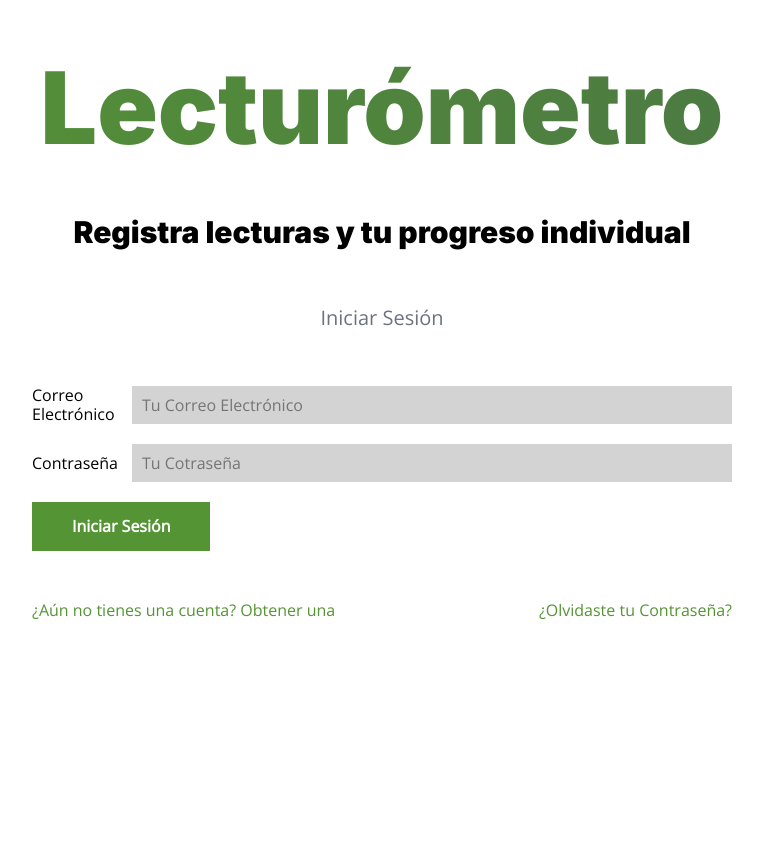
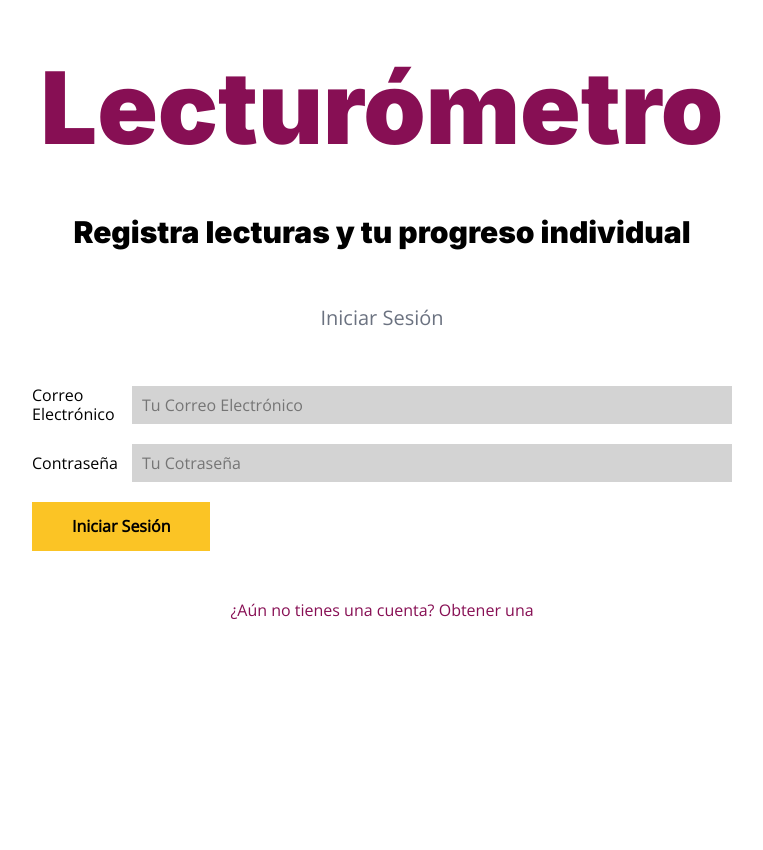
Before and after one commit to ByMarquez/Lecturometro, a PHP site: page / in a window 1280 px wide. Shown: the whole page, without its empty margins (258-1021 px from the left). Run offline with PHP 8.4, Linux system fonts and the light colour scheme; data that the repository does not hold is empty.

Commit message:
Validacion y Colores

```diff
--- a/classes/Email.php
+++ b/classes/Email.php
@@ -25,7 +25,7 @@ class Email{
         $phpmailer->Username = $_ENV["EMAIL_USER"];
         $phpmailer->Password = $_ENV["EMAIL_PASSWORD"];
 
-        $phpmailer->setFrom('jesusmarqueztrejo21@gmail.com');
+        $phpmailer->setFrom($_ENV["EMAIL_USER"]);
         $phpmailer->addAddress($this->email);
         $phpmailer->Subject = 'Reestablece tu contraseña';
 
--- a/controllers/dashboardController.php
+++ b/controllers/dashboardController.php
@@ -29,7 +29,7 @@ class dashboardController extends ActiveRecord
         if (!is_numeric($paginaActual)) {
             header("location: /dashboard");
         }
-        $librosPorPagina = 6;
+        $librosPorPagina = 3;
         $comienzo = ($paginaActual - 1) * $librosPorPagina;
 
         $libros = Libro::startBy_page("1", "1", $comienzo, $librosPorPagina);
@@ -303,7 +303,6 @@ class dashboardController extends ActiveRecord
                             //hacer la actualizacion dejando la imagen
                             if ($consulta != $libro) {
                                 if (isset($libro->id)) {
-                                    debuguear($libro);
                                     $resultado = $libro->guardar();
                                     if ($resultado) {
                                         //dar una alerta
--- a/models/ActiveRecord.php
+++ b/models/ActiveRecord.php
@@ -131,9 +131,6 @@ class ActiveRecord {
         $query .=  join(', ', $valores );
         $query .= " WHERE id = '" . self::$db->escape_string($this->id) . "' ";
         $query .= " LIMIT 1 ";
-
-        // debuguear($query);
-
         $resultado = self::$db->query($query);
         return $resultado;
     }
--- a/src/scss/base/_variables.scss
+++ b/src/scss/base/_variables.scss
@@ -23,14 +23,16 @@ $negro: #000;
 
 $rojo: #a90000;
 $verde: #559435;
-//$verde: #870f54;
 
 //colores utec
 $verdeOscuro: #4a7446;
-//$verdeOscuro: #6e244f;
 $azulOscuro: #1c1c43;
-//$azulOscuro: #111b5b;
-$amarillo: #fbc425;
+
+//cambios
+$primario: #870f54;;
+$secundario: #fbc425;
+$terciario: #9ea1a7;
+$cuaternario : #111b5b;
 
 $separacion: 5rem;
 $separacionPequenia: 2rem;
--- a/src/scss/componentes/_index.scss
+++ b/src/scss/componentes/_index.scss
@@ -9,3 +9,4 @@
 @forward 'imagen';
 @forward 'comentarios';
 @forward 'usuarios';
+@forward 'zCambios';
--- /dev/null
+++ b/src/scss/componentes/_zCambios.scss
@@ -0,0 +1,227 @@
+@use 'base/mixins' as m;
+@use 'base/variables' as v;
+
+
+/*
+Acomodo en el index, se oculta
+*/
+//index
+.acciones {
+    @include m.tablet {
+        justify-content: center;
+    }
+    a{
+        color: v.$primario;
+    }
+}
+
+/*
+Colores de botones
+*/
+//colores de boton de login
+.formulario {
+    input[type="submit"] {
+        @include m.boton(v.$secundario, v.$negro)
+    }
+}
+
+//barra de busqueda
+.buscar {
+    @include m.TituloPrincipal {
+        input[type="submit"] {
+            @include m.boton(v.$secundario, v.$negro)
+        }
+    }
+
+    @include m.tablet {
+        input[type="submit"] {
+            @include m.boton(v.$secundario, v.$negro)
+        }
+    }
+}
+
+//estadisticas
+.formulario-lista {
+    select {
+        background-color: v.$terciario;
+    }
+}
+
+//libro
+.formulario-crear {
+    input[type="submit"] {
+        @include m.boton(v.$secundario, v.$negro);
+    }
+}
+
+/*
+Comentarios del libro
+*/
+//Libro
+.comentario {
+    //border: .5rem solid v.$verdeOscuro;
+    background-color: lighten(v.$terciario, 30%);
+}
+
+.comentario:hover {
+    box-shadow: 0px 0px 15px 0px lighten(v.$terciario, 20%);
+}
+
+/*
+Footer de la pagina
+*/
+//footer layout
+.footer {
+    background-color: v.$cuaternario;
+}
+
+/*
+Los libros de toda la pagina
+*/
+//index
+.listado-libros {
+    .libro {
+        background-color: lighten(v.$terciario, 30%);
+        margin-bottom: v.$separacionPequenia;
+
+        .contenido-boton {
+            a {
+                @include m.boton(v.$secundario, v.$negro);
+            }
+        }
+    }
+}
+
+//color cuando no hay libros en index, ni mis.libros
+.no-libros {
+    a {
+        color: v.$primario;
+    }
+}
+
+//libro.php
+.libro-registrar {
+    background-color: lighten(v.$terciario, 30%);
+    margin-bottom: v.$separacionPequenia;
+}
+
+//mis-libros
+.listado-lecturas {
+    .libro {
+        background-color: lighten(v.$terciario, 30%);
+
+        .contenido-boton {
+            .formulario-actualizar {
+                input[type="submit"] {
+                    @include m.boton(v.$secundario, v.$negro)
+                }
+            }
+
+            .formulario-eliminar {
+                input[type="submit"] {
+                    @include m.boton(v.$rojo, v.$blanco)
+                }
+            }
+        }
+    }
+
+}
+
+.libro-estadisticas {
+    background-color: lighten(v.$terciario, 30%);
+    .contenido-boton {
+        a {
+            @include m.boton(v.$secundario, v.$negro);
+        }
+
+    }
+}
+
+.paginacion {
+    a {
+        @include m.boton(v.$secundario, v.$negro);
+    }
+
+    @include m.tablet {
+        a {
+            @include m.boton(v.$secundario, v.$negro);
+        }
+    }
+}
+
+.lecturometro {
+    background: linear-gradient(to right, v.$primario, v.$primario);
+    color: transparent;
+    background-clip: text;
+
+    @include m.tablet {
+        font-size: v.$separacion*2;
+    }
+}
+
+.navegacion-principal {
+    background-color: v.$primario;
+    margin-bottom: v.$separacionPequenia;
+
+    .logo {
+        font-size: 4rem;
+        margin: 0 0 0 0;
+        color: v.$secundario;
+        font-weight: v.$negritas;
+    }
+
+    .enlaces {
+
+        display: flex;
+        flex-direction: column;
+        text-align: center;
+
+        a {
+            padding: 1.5rem;
+            color: v.$blanco;
+        }
+
+        a:not(:first-of-type):hover {
+            background-color: darken(v.$primario, 10%);
+        }
+
+    }
+
+    @include m.tablet {
+        .enlaces {
+            display: flex;
+            flex-direction: row;
+            justify-content: space-around;
+
+            text-align: center;
+        }
+
+        .enlaces a:first-of-type {
+            margin-right: auto;
+            /* Anula el alineamiento para el primer enlace */
+        }
+
+        a {
+            display: flex;
+            align-items: center;
+        }
+    }
+}
+
+.contenedor-usuarios {
+    .usuario {
+        padding: 1rem;
+        margin-top: v.$separacionPequenia;
+        background-color: lighten(v.$terciario, 30%);
+        display: flex;
+        justify-content: space-between;
+        font-size: 2rem;
+        font-weight: v.$negritas;
+
+        div:first-of-type {
+            max-width: 70%;
+        }
+    }
+
+
+}
--- a/views/auth/crear.php
+++ b/views/auth/crear.php
@@ -56,7 +56,8 @@
         <!---->
         <div class="acciones">
             <a href="/">¿Ya tienes una cuenta? Iniciar Sesión</a>
-            <a href="/olvide">¿Olvidaste tu Contraseña?</a>
+            <!--Olvidaste tu Contraseña
+            <a href="/olvide">¿Olvidaste tu Contraseña?</a>-->
         </div>
     </div><!--contenedor-sm-->
 </div>
--- a/views/auth/login.php
+++ b/views/auth/login.php
@@ -34,7 +34,8 @@
         <!---->
         <div class="acciones">
             <a href="/crear">¿Aún no tienes una cuenta? Obtener una</a>
-            <a href="/olvide">¿Olvidaste tu Contraseña?</a>
+            <!--Olvidaste tu Contraseña
+            <a href="/olvide">¿Olvidaste tu Contraseña?</a>-->
         </div>
     </div><!--contenedor-sm-->
 </div>
--- a/views/dashboard/footer-dashboard.php
+++ b/views/dashboard/footer-dashboard.php
@@ -1,4 +1,4 @@
 
 <footer class="footer">
-    <p>© 2024 Lecturómetro. Todos los derechos reservados. Software desarrollado por BM-DEV</p>
+    <p>© 2024 Lecturómetro. Todos los derechos reservados. Software ByMarquez</p>
 </footer>
```
Also changed, not shown: public/build/css/app.css, 3 other files.
